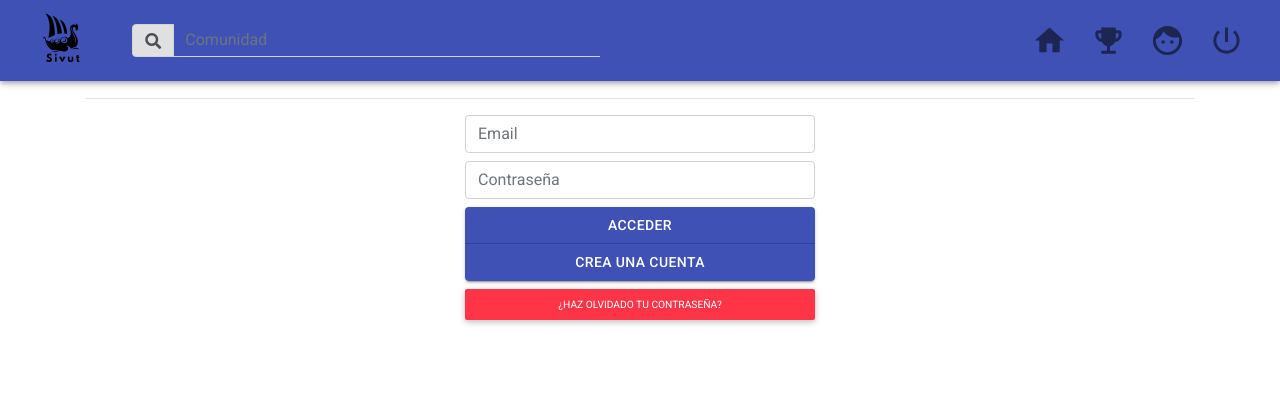
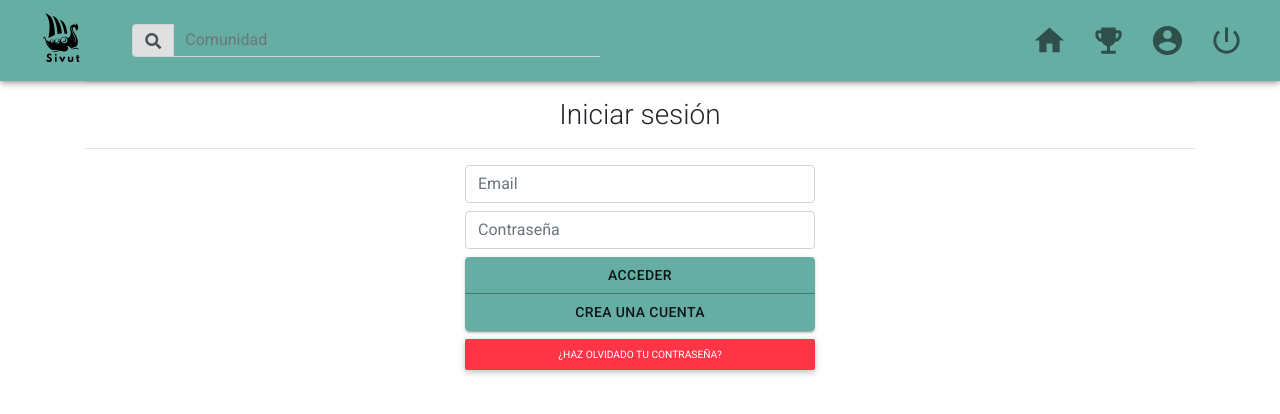
Before and after one commit to pcteixeirah/social-sivut, a React (Create React App) app: page /login in a window 1280 px wide. Shown: the top 414 px of the page. Built offline with nearby package versions, Linux system fonts and the light colour scheme; no server answers; sample sign-in values are in the browser's storage.

Commit message:
14. Get ready for this

```diff
--- a/src/App.jsx
+++ b/src/App.jsx
@@ -1,12 +1,16 @@
 import React from 'react';
 import { BrowserRouter as Router, Switch, Route } from 'react-router-dom'
+
 import Admin from './components/pages/Admin'
 import Login from './components/login/Login'
 import Navbar from './components/navbar/Navbar'
 import Sidebar from './components/navbar/Sidebar'
 import Reset from './components/login/Reset'
 import Profile from './components/pages/Profile'
+
 import {makeStyles} from '@material-ui/core'
+import { MuiThemeProvider } from '@material-ui/core/styles'
+import theme from './themeConfig.js'
 
 import { auth } from './firebase'
 //import { NavigationContainer } from '@react-navigation/native'
@@ -36,6 +40,7 @@ function App() {
 
 
   return firebaseUser !== false ? (
+    <MuiThemeProvider theme={theme}>
       <Router>
         <div className={classes.root}>
           <Sidebar/>
@@ -68,6 +73,7 @@ function App() {
 
         </div>
       </Router>
+    </MuiThemeProvider>
 
   ) : (
     <div class="d-flex justify-content-center m-5">
--- a/src/components/login/Login.jsx
+++ b/src/components/login/Login.jsx
@@ -101,6 +101,8 @@ const Login = (props) => {
 
     return (
         <div className="mt-5 container">
+            <hr />
+            <hr />
             <h3 className="text-center">
 
                 {
--- a/src/components/navbar/Navbar.jsx
+++ b/src/components/navbar/Navbar.jsx
@@ -110,6 +110,7 @@ const Navbar = (props) => {
 
     return (
         <>
+            {/* <div className={classes.purple}> */}
             <AppBar>
                 <Toolbar>
                     <div className={classes.title}>
@@ -194,7 +195,7 @@ const Navbar = (props) => {
                                     props.firebaseUser !== null ? (
                                         <NavLink to="/profile">
                                             <IconButton aria-label="profile">
-                                                <FaceIcon fontSize="large"/>
+                                                <AccountCircleIcon fontSize="large"/>
                                             </IconButton>
                                         </NavLink>
                                     ) : null
@@ -220,6 +221,7 @@ const Navbar = (props) => {
 
                 </Toolbar>
             </AppBar>
+            {/* </div> */}
 
             <div className={classes.offset}></div>
         </>
--- a/src/components/navbar/Sidebar.jsx
+++ b/src/components/navbar/Sidebar.jsx
@@ -85,7 +85,7 @@ const Sidebar = (props) => {
                     props.firebaseUser !== null ? (
                         <NavLink to="/profile">
                             <ListItem button key="profile">
-                                <ListItemIcon><FaceIcon fontSize="large"/></ListItemIcon>
+                                <ListItemIcon><AccountCircleIcon fontSize="large"/></ListItemIcon>
                                 <ListItemText primary="Profile" />
                             </ListItem>
                         </NavLink>
--- /dev/null
+++ b/src/themeConfig.js
@@ -0,0 +1,13 @@
+import { createMuiTheme } from '@material-ui/core/styles'
+//import {orange} from '@material-ui/core/colors'
+
+const theme = createMuiTheme({
+    palette: {
+        primary: {
+            main: '#66ADA4'
+            //main: orange[900]
+        }
+    }
+})
+
+export default theme;
```
Lines whose indentation alone changed are shown as unchanged.
